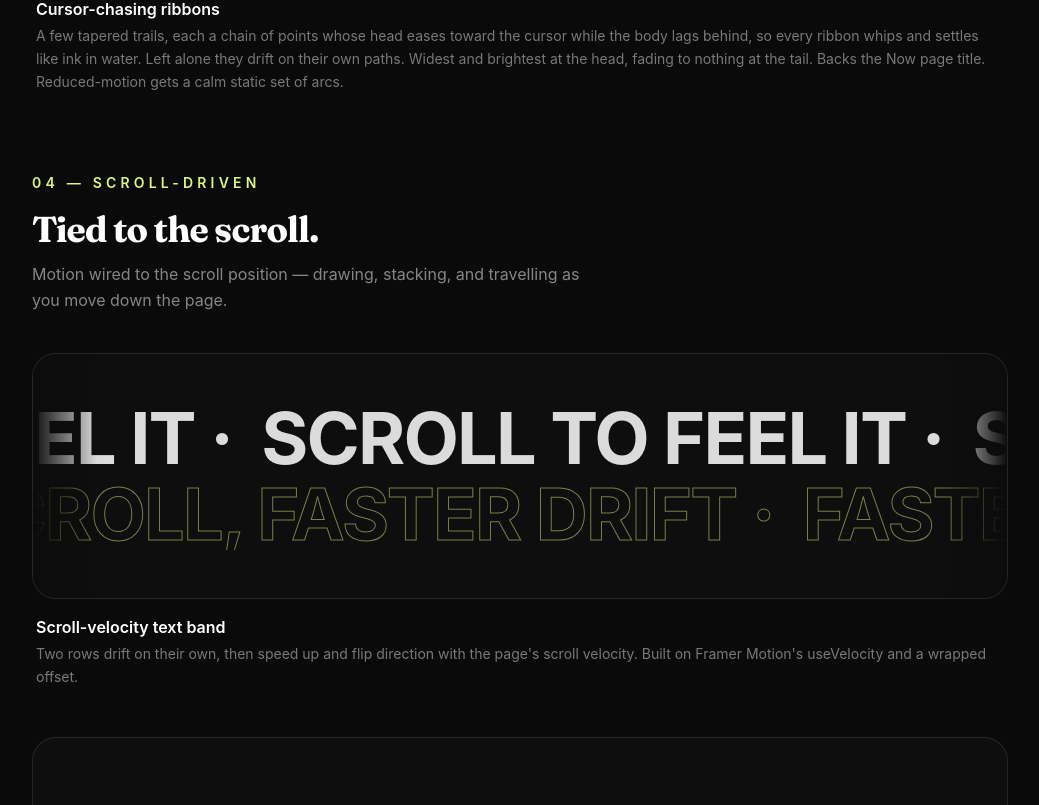
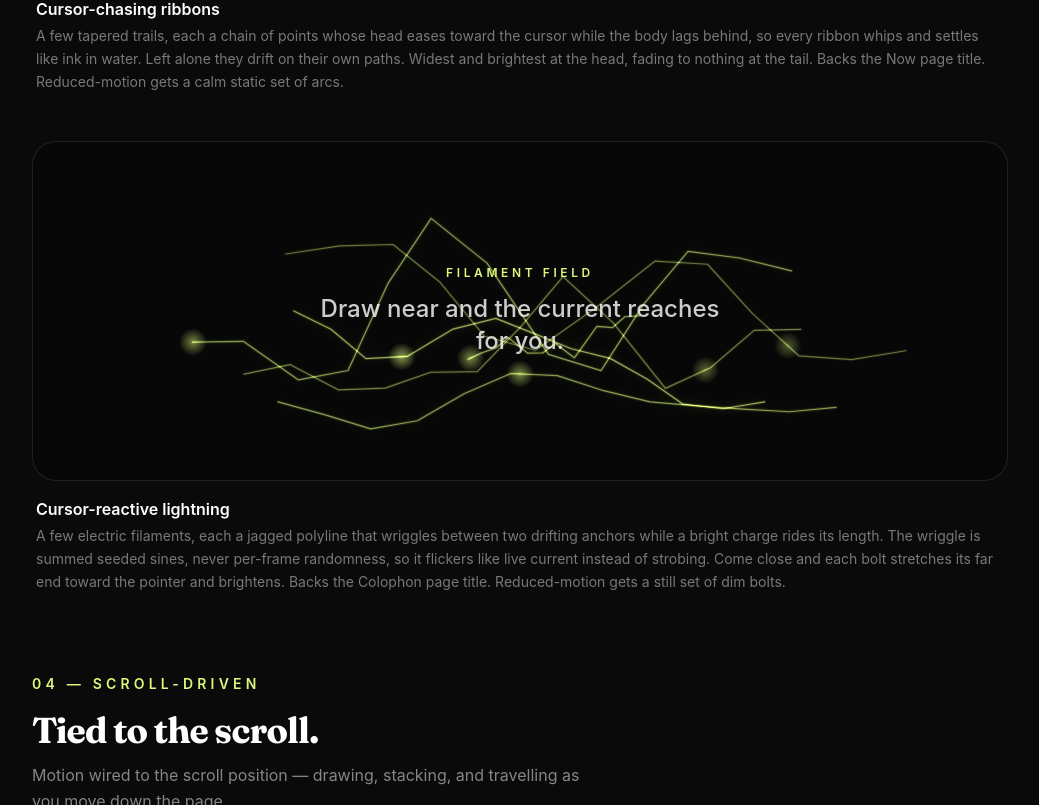
Before and after one commit to ArseniyCherednichenko/portfolio, a React (Vite) app: page /playground in a window 1280 px wide. Shown: the part 9935-10740 px from the top of the page, without its empty margins (120-1159 px from the left). Built offline with nearby package versions, Linux system fonts and the light colour scheme.

Commit message:
Playground: add the cursor-reactive lightning field to Pointer fields

```diff
--- a/src/pages/Playground.tsx
+++ b/src/pages/Playground.tsx
@@ -32,6 +32,7 @@ import { LetterGlitch } from '../components/LetterGlitch'
 import { MetaBalls } from '../components/MetaBalls'
 import { PixelTrail } from '../components/PixelTrail'
 import { Ribbons } from '../components/Ribbons'
+import { Lightning } from '../components/Lightning'
 import { BentoGrid, BentoCell } from '../components/BentoGrid'
 import { Accordion } from '../components/Accordion'
 import { Dock, type DockItem } from '../components/Dock'
@@ -802,6 +803,30 @@ export default function Playground() {
             </div>
           </div>
         </Reveal>
+
+        {/* FULL-WIDTH LIGHTNING */}
+        <Reveal>
+          <div className="mt-12">
+            <div className="relative h-[340px] overflow-hidden rounded-3xl border border-white/10 bg-[#070707]">
+              <Lightning count={6} />
+              <div className="pointer-events-none absolute inset-0 flex flex-col items-center justify-center text-center">
+                <span className="text-xs font-semibold uppercase tracking-[0.3em] text-[#DCF87C]">Filament field</span>
+                <p className="mt-3 max-w-md px-6 text-xl font-medium text-white/80 sm:text-2xl">
+                  Draw near and the current reaches for you.
+                </p>
+              </div>
+            </div>
+            <div className="mt-4 px-1">
+              <h3 className="text-base font-semibold">Cursor-reactive lightning</h3>
+              <p className="mt-1 text-sm leading-relaxed text-white/45">
+                A few electric filaments, each a jagged polyline that wriggles between two drifting anchors while a bright
+                charge rides its length. The wriggle is summed seeded sines, never per-frame randomness, so it flickers
+                like live current instead of strobing. Come close and each bolt stretches its far end toward the pointer
+                and brightens. Backs the Colophon page title. Reduced-motion gets a still set of dim bolts.
+              </p>
+            </div>
+          </div>
+        </Reveal>
       </Category>
 
       {/* 04 — SCROLL-DRIVEN */}
```
